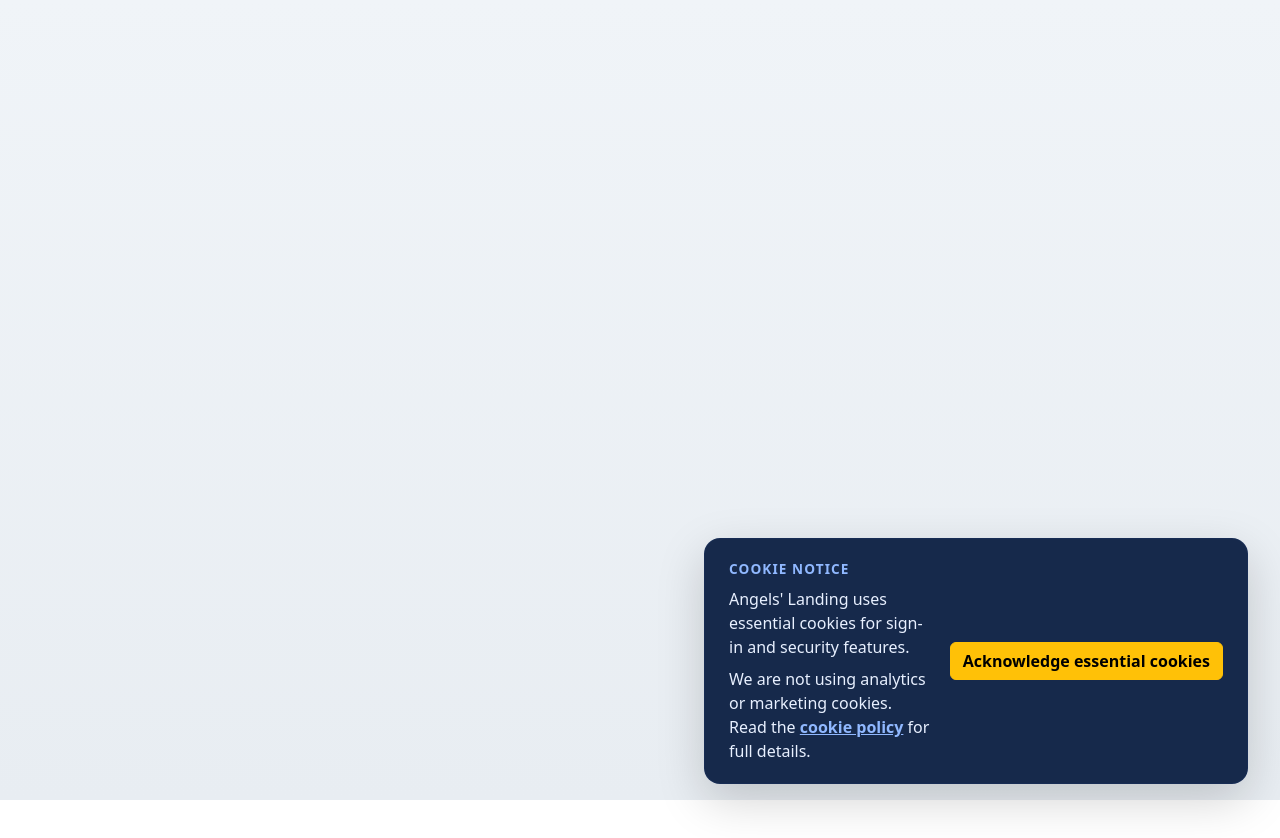
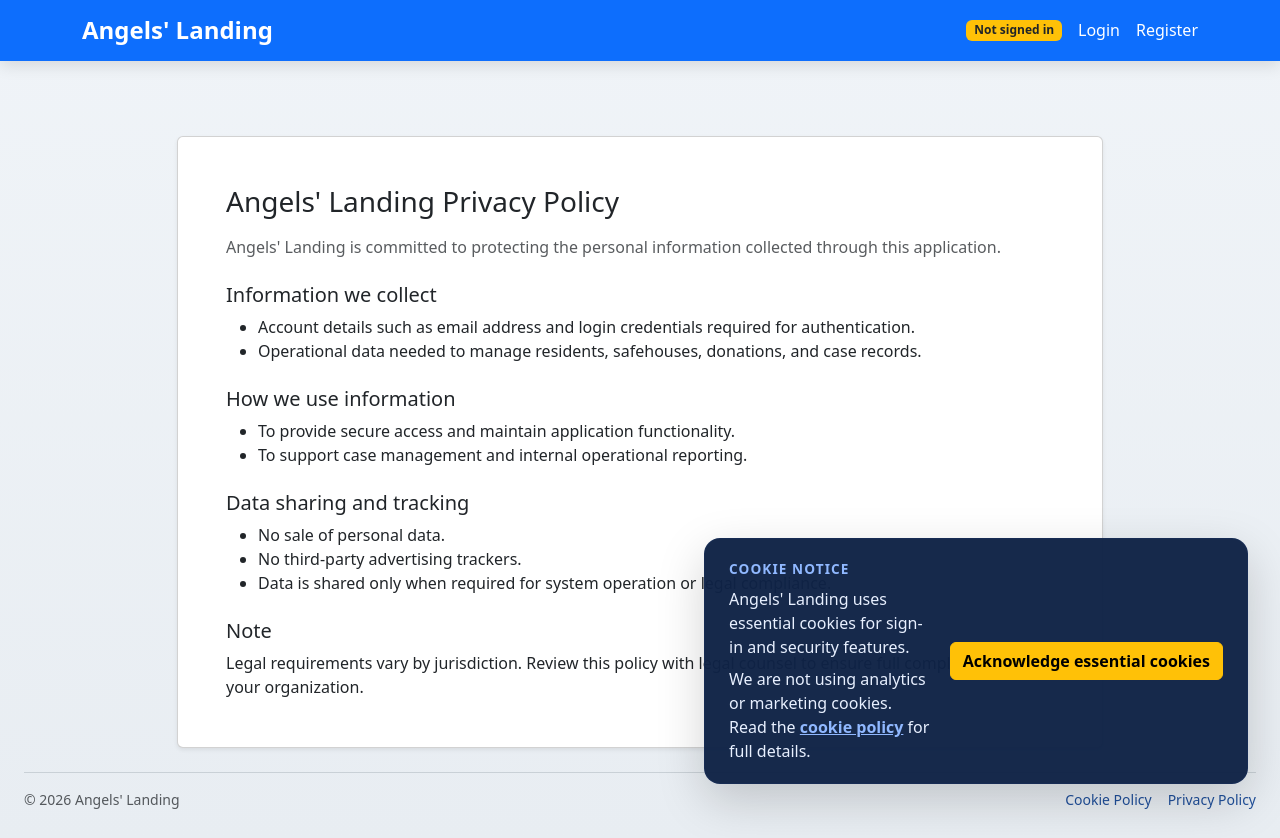
Before and after one commit to zrwaldrip/Angels-Landing, a React (Vite) app in the folder frontend/: page /privacy in a window 1280 px wide. Before the commit the page ends 800 px from the top, so only its background shows below. Built offline with nearby package versions, Linux system fonts and the light colour scheme; no server answers.

Commit message:
fixed navbar and added footer

```diff
--- a/frontend/src/App.css
+++ b/frontend/src/App.css
@@ -1,13 +1,20 @@
 #root {
   max-width: 1400px;
   margin: 0 auto;
-  padding: 1.5rem;
+  padding: 10rem 1.5rem 1.5rem;
 }
 
 body {
   background: linear-gradient(180deg, #f0f4f8 0%, #e8edf2 100%);
   min-height: 100vh;
   color: #1a2a3a;
+}
+
+.app-header {
+  width: 100%;
+  left: 0;
+  z-index: 1030;
+  box-shadow: 0 4px 16px rgba(0, 0, 0, 0.12);
 }
 
 .cookie-consent-banner {
@@ -42,10 +49,36 @@
   text-transform: uppercase;
 }
 
+.app-footer {
+  border-top: 1px solid rgba(26, 42, 58, 0.15);
+  padding-top: 1rem;
+  padding-bottom: 0.25rem;
+}
+
+.footer-link {
+  color: #1f4f9a;
+  text-decoration: none;
+  font-weight: 500;
+}
+
+.footer-link:hover {
+  text-decoration: underline;
+}
+
 @media (min-width: 768px) {
+  #root {
+    padding-top: 8rem;
+  }
+
   .cookie-consent-banner {
     inset-inline: auto 2rem;
     max-width: 34rem;
     grid-template-columns: 1fr auto;
   }
 }
+
+@media (min-width: 992px) {
+  #root {
+    padding-top: 7rem;
+  }
+}
--- a/frontend/src/App.tsx
+++ b/frontend/src/App.tsx
@@ -9,10 +9,12 @@
 import LogoutPage from './pages/LogoutPage';
 import ManageMFAPage from './pages/ManageMFAPage';
 import CookiePolicyPage from './pages/CookiePolicyPage';
+import PrivacyPolicyPage from './pages/PrivacyPolicyPage';
 import ResidentsPage from './pages/ResidentsPage';
 import SafehousesPage from './pages/SafehousesPage';
 import DonationsPage from './pages/DonationsPage';
 import IncidentsPage from './pages/IncidentsPage';
+import Footer from './components/Footer.tsx';
 
 function App() {
   return (
@@ -26,11 +28,13 @@
             <Route path="/logout" element={<LogoutPage />} />
             <Route path="/mfa" element={<ManageMFAPage />} />
             <Route path="/cookies" element={<CookiePolicyPage />} />
+            <Route path="/privacy" element={<PrivacyPolicyPage />} />
             <Route path="/residents" element={<ResidentsPage />} />
             <Route path="/safehouses" element={<SafehousesPage />} />
             <Route path="/donations" element={<DonationsPage />} />
             <Route path="/incidents" element={<IncidentsPage />} />
           </Routes>
+          <Footer />
           <CookieConsentBanner />
         </Router>
       </AuthProvider>
--- /dev/null
+++ b/frontend/src/components/Footer.tsx
@@ -0,0 +1,19 @@
+import { NavLink } from 'react-router-dom';
+
+function Footer() {
+  const year = new Date().getFullYear();
+
+  return (
+    <footer className="app-footer mt-4">
+      <div className="d-flex flex-column flex-md-row justify-content-between align-items-center gap-2">
+        <p className="mb-0 text-muted small">© {year} Angels' Landing</p>
+        <nav className="d-flex gap-3">
+          <NavLink className="footer-link small" to="/cookies">Cookie Policy</NavLink>
+          <NavLink className="footer-link small" to="/privacy">Privacy Policy</NavLink>
+        </nav>
+      </div>
+    </footer>
+  );
+}
+
+export default Footer;
--- a/frontend/src/components/Header.tsx
+++ b/frontend/src/components/Header.tsx
@@ -3,7 +3,6 @@
 
 function Header() {
   const { authSession, isAuthenticated, isLoading } = useAuth();
-  const isAdmin = authSession.roles.includes('Admin');
 
   const statusText = isLoading
     ? 'Checking sign-in…'
@@ -16,7 +15,9 @@
   }`;
 
   return (
-    <header className="row bg-primary text-white mb-4 p-3 rounded align-items-center">
+    <header className="app-header fixed-top bg-primary text-white">
+      <div className="container py-3">
+        <div className="row align-items-center">
           <div className="col-lg-3">
             <NavLink to="/" className="text-white text-decoration-none">
               <h1 className="h4 mb-0 fw-bold">Angels' Landing</h1>
@@ -33,7 +34,6 @@
                   <NavLink className="text-white text-decoration-none" to="/incidents">Case Records</NavLink>
                 </>
               )}
-          <NavLink className="text-white text-decoration-none" to="/cookies">Cookies</NavLink>
             </nav>
           </div>
 
@@ -53,6 +53,8 @@
               )}
             </div>
           </div>
+        </div>
+      </div>
     </header>
   );
 }
--- /dev/null
+++ b/frontend/src/pages/PrivacyPolicyPage.tsx
@@ -0,0 +1,47 @@
+import Header from '../components/Header';
+
+function PrivacyPolicyPage() {
+  return (
+    <div className="container mt-4">
+      <Header />
+      <div className="row justify-content-center">
+        <div className="col-lg-10">
+          <div className="card shadow-sm text-start">
+            <div className="card-body p-4 p-lg-5">
+              <h2 className="h3 mb-3">Angels' Landing Privacy Policy</h2>
+              <p className="text-muted">
+                Angels' Landing is committed to protecting the personal information collected through this application.
+              </p>
+
+              <h3 className="h5 mt-4">Information we collect</h3>
+              <ul>
+                <li>Account details such as email address and login credentials required for authentication.</li>
+                <li>Operational data needed to manage residents, safehouses, donations, and case records.</li>
+              </ul>
+
+              <h3 className="h5 mt-4">How we use information</h3>
+              <ul>
+                <li>To provide secure access and maintain application functionality.</li>
+                <li>To support case management and internal operational reporting.</li>
+              </ul>
+
+              <h3 className="h5 mt-4">Data sharing and tracking</h3>
+              <ul>
+                <li>No sale of personal data.</li>
+                <li>No third-party advertising trackers.</li>
+                <li>Data is shared only when required for system operation or legal compliance.</li>
+              </ul>
+
+              <h3 className="h5 mt-4">Note</h3>
+              <p className="mb-0">
+                Legal requirements vary by jurisdiction. Review this policy with legal counsel to ensure full compliance for your organization.
+              </p>
+            </div>
+          </div>
+        </div>
+      </div>
+    </div>
+  );
+}
+
+export default PrivacyPolicyPage;
```
Also changed, not shown: 1 other file (tests, documents, lock files or other folders). Lines whose indentation alone changed are shown as unchanged.
